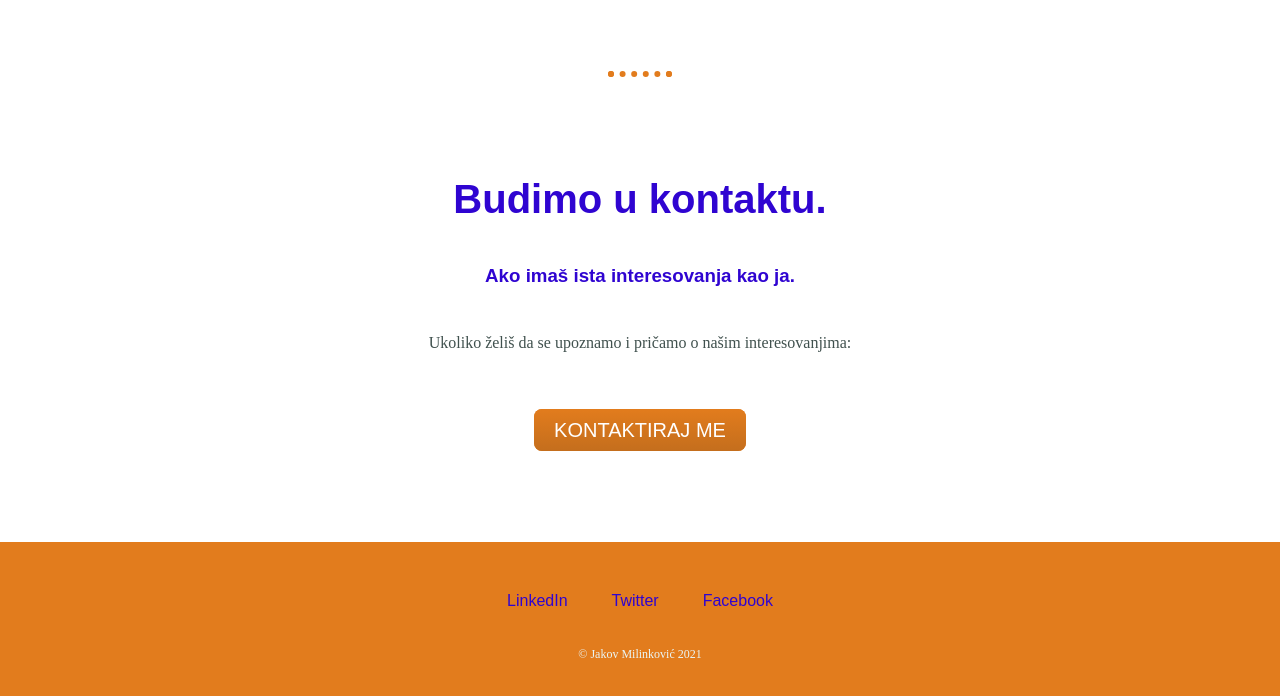
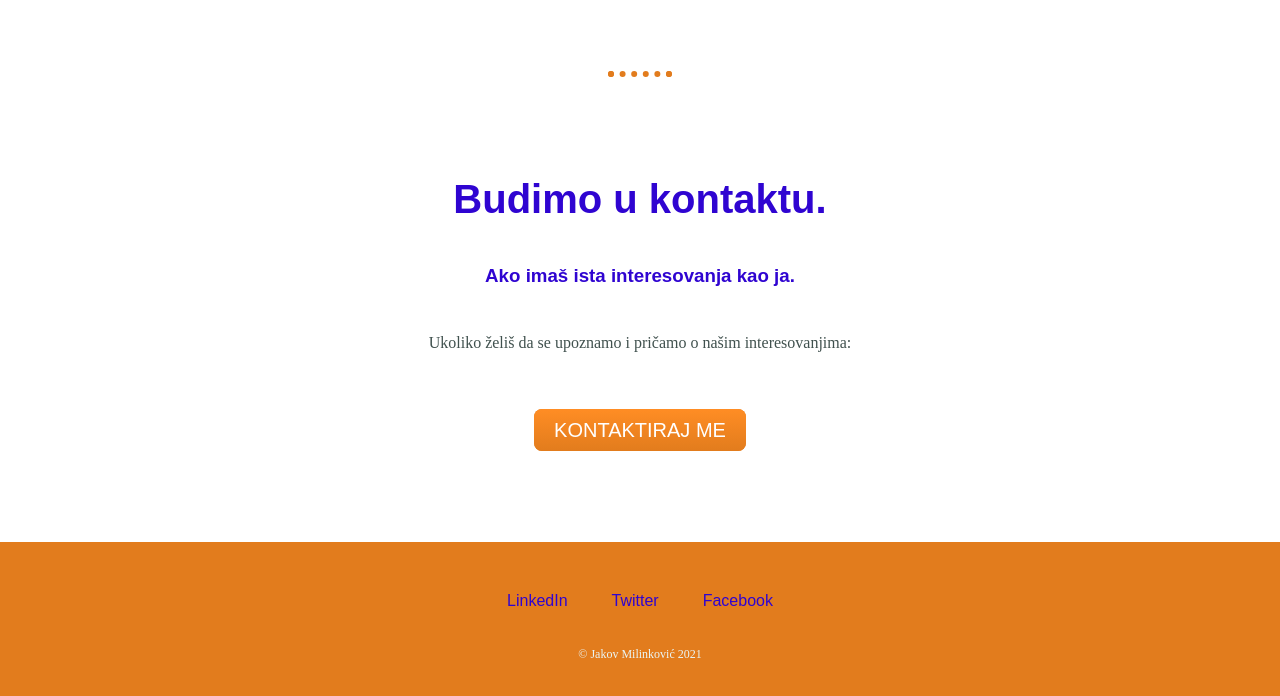
Before and after one commit to Jakov04/Personal-site, a plain HTML site: page index.html in a window 1280 px wide. Shown: the part 2035-2731 px from the top of the page. Drawn offline with Linux system fonts and the light colour scheme.

Commit message:
Update styles.css

```diff
--- a/CSS/styles.css
+++ b/CSS/styles.css
@@ -130,11 +130,11 @@ body {
 
 .btn {
   background: #e27c1d;
-  background-image: -webkit-linear-gradient(top, #e27c1d, #c46e1d);
-  background-image: -moz-linear-gradient(top, #e27c1d, #c46e1d);
-  background-image: -ms-linear-gradient(top, #e27c1d, #c46e1d);
-  background-image: -o-linear-gradient(top, #e27c1d, #c46e1d);
-  background-image: linear-gradient(to bottom, #e27c1d, #c46e1d);
+  background-image: -webkit-linear-gradient(top, #ff8d24, #e27c1d);
+  background-image: -moz-linear-gradient(top, #ff8d24, #e27c1d);
+  background-image: -ms-linear-gradient(top, #ff8d24, #e27c1d);
+  background-image: -o-linear-gradient(top, #ff8d24, #e27c1d);
+  background-image: linear-gradient(to bottom, #ff8d24, #e27c1d);
   -webkit-border-radius: 8;
   -moz-border-radius: 8;
   border-radius: 8px;
@@ -147,10 +147,10 @@ body {
 
 .btn:hover {
   background: #e27c1d;
-  background-image: -webkit-linear-gradient(top, #e27c1d, #ff8d24);
-  background-image: -moz-linear-gradient(top, #e27c1d, #ff8d24);
-  background-image: -ms-linear-gradient(top, #e27c1d, #ff8d24);
-  background-image: -o-linear-gradient(top, #e27c1d, #ff8d24);
-  background-image: linear-gradient(to bottom, #e27c1d, #ff8d24);
+  background-image: -webkit-linear-gradient(top, #e27c1d, #ff9b3d);
+  background-image: -moz-linear-gradient(top, #e27c1d, #ff9b3d);
+  background-image: -ms-linear-gradient(top, #e27c1d, #ff9b3d);
+  background-image: -o-linear-gradient(top, #e27c1d, #ff9b3d);
+  background-image: linear-gradient(to bottom, #e27c1d, #ff9b3d);
   text-decoration: none;
 }
```
